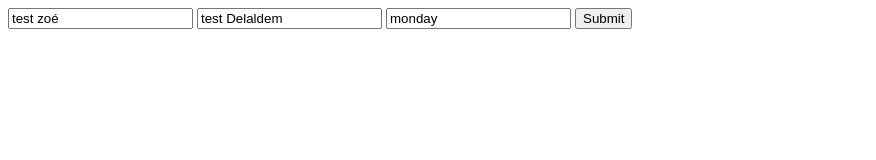
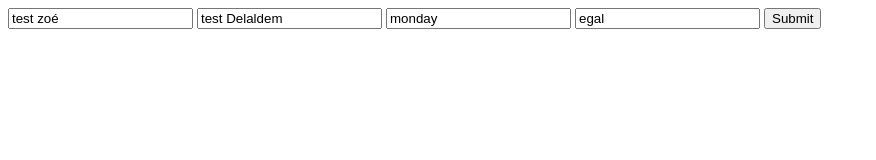
Before and after one commit to segnoagblevon/testGit, a plain HTML site: page index.html in a window 1280 px wide. Shown: the whole page, without its empty margins (0-876 px from the left). Drawn offline with Linux system fonts and the light colour scheme.

Commit message:
Update index.html

```diff
--- a/index.html
+++ b/index.html
@@ -13,6 +13,7 @@
 <input name="username" value="test zoé">
 <input name="nickname" value="test Delaldem">
 <input name="BirthDay" value="monday">
+<input name="equal" value="egal">
 <input type="submit">
 </body>
 </html>
```
